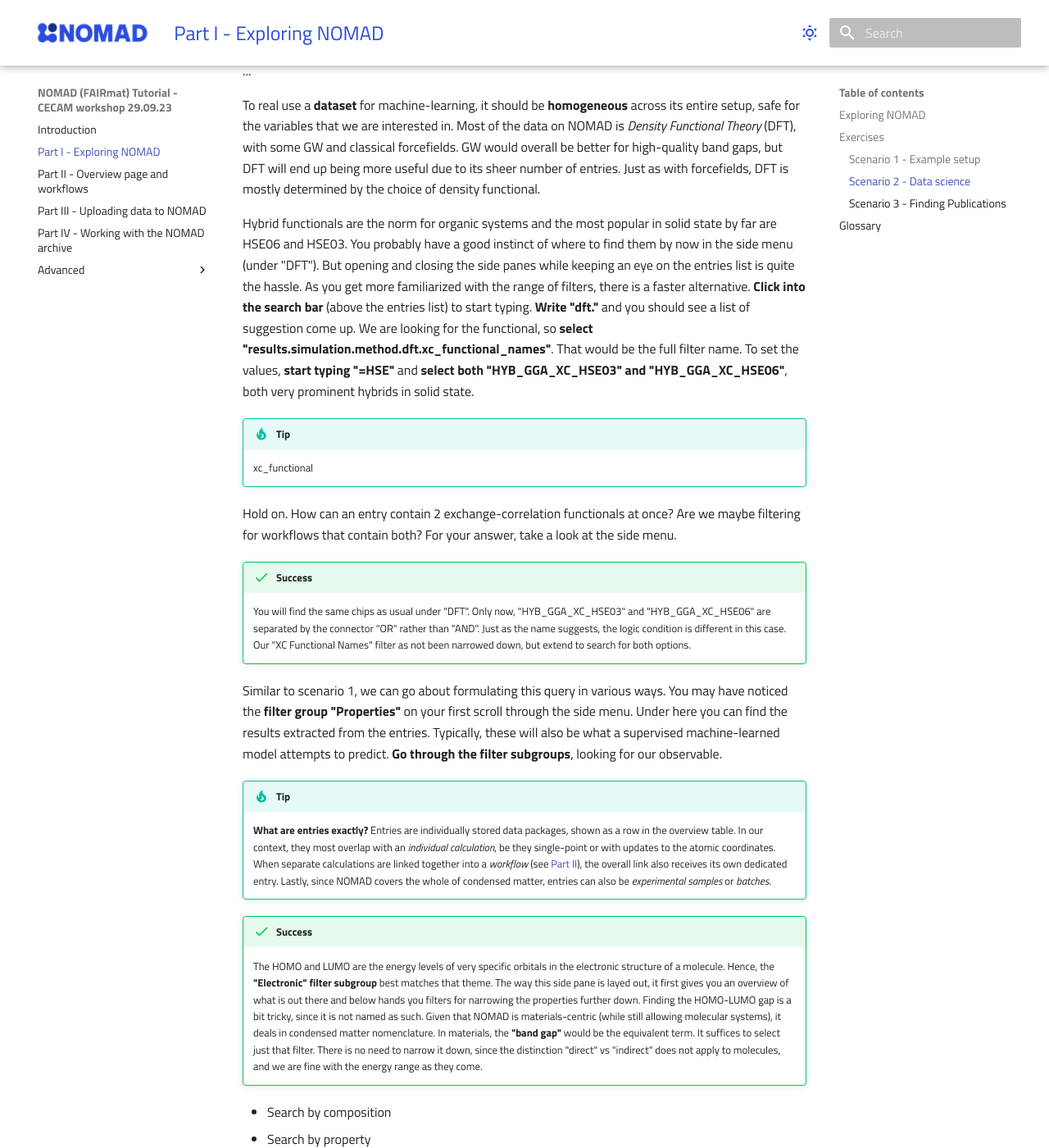
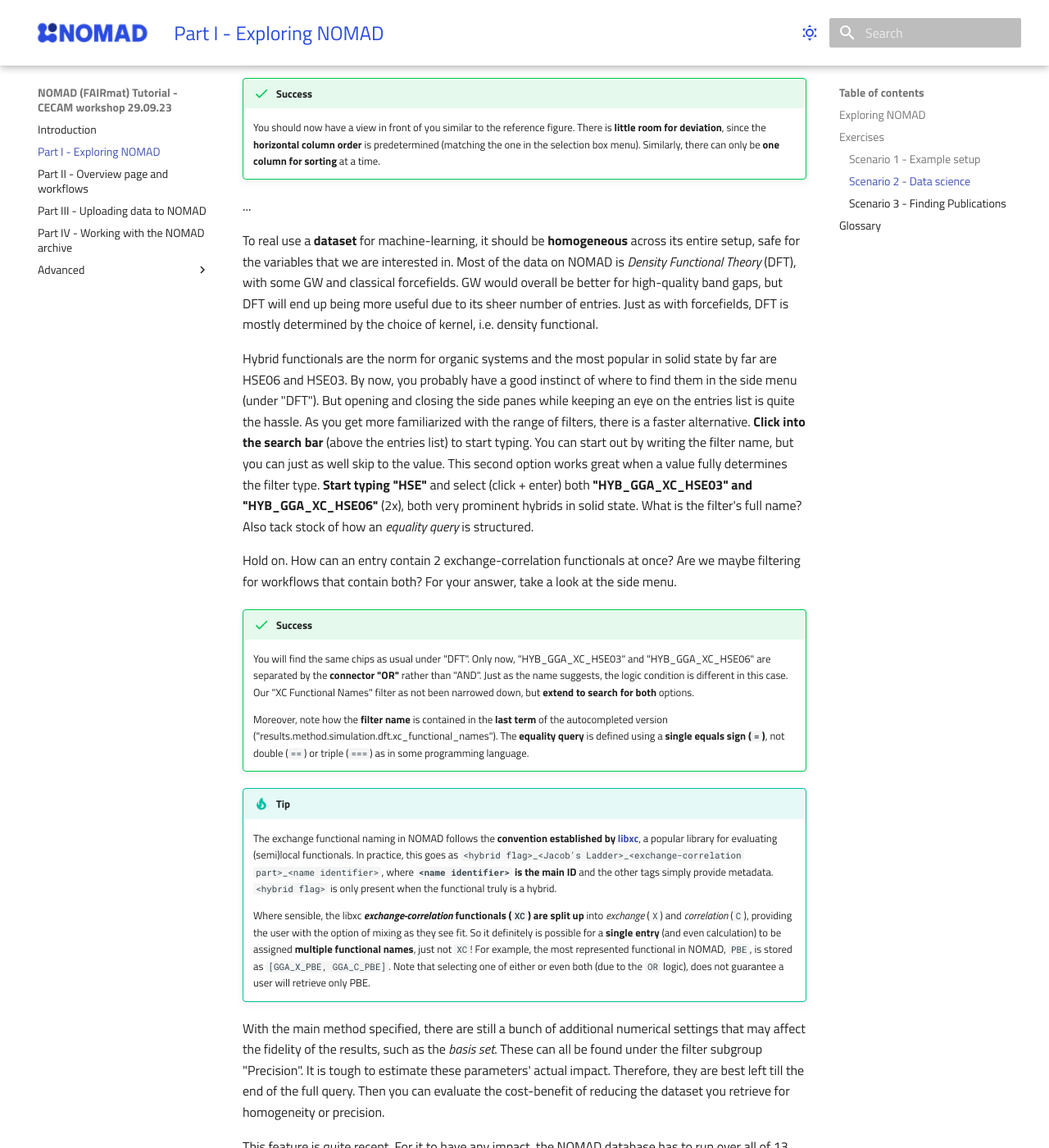
Before and after one commit to FAIRmat-NFDI/AreaC-Tutorial-CECAM-2023, an MkDocs documentation site: the page built from docs/part1.md, in a window 1280 px wide and 1400 px high, scrolled down 5576 px. Shown: the whole window at 82% size. Built offline with MkDocs 1.6.1 and Material for MkDocs 9.7.7, drawn with Linux system fonts in a browser that asks for light colours; some of the changed text lies outside the part shown.

Commit message:
Extend scenario 2 (nearly complete)

```diff
--- a/docs/part1.md
+++ b/docs/part1.md
@@ -160,7 +160,7 @@ Just with these settings, the entries list is so short, that we could **check th
     Maybe, if you find enough high-quality data, you can even train a machine-learned model.
     Specifically, you are interested in predicting the band gap [^1].**
 
-    [^1]: The band gap is the solid state counterpart of the HOMO-LUMO energy gap.
+    [^1]: The band gap is the solid state counterpart of the HOMO-LUMO energy gap. Given that NOMAD is materials-centric (while still allowing molecular systems), it deals in condensed matter nomenclature. <!-- @Joseph: I could change the terminology here to "Band gap / HOMO - LUMO". That would make it more accessible to other communities as well. -->
 
     In this exercise, you will learn how to:
 
@@ -195,6 +195,13 @@ The direction of this arrow decides the ordering: ascending / alphabetical (up)
 The default ordering will be up.
 By clicking the same column header again, you can toggle it.
 
+!!! tip
+    **What are entries exactly?**
+    Entries are individually stored data packages, shown as a row in the overview table.
+    In our context, they most overlap with an _individual calculation_, be they single-point or with updates to the atomic coordinates.
+    When separate calculations are linked together into a _workflow_ (see [Part II](part2.md)), the overall link also receives its own dedicated entry.
+    Lastly, since NOMAD covers the whole of condensed matter, entries can also be _experimental samples_ or _batches_.
+
 !!! success
     You should now have a view in front of you similar to the reference figure.
     There is **little room for deviation**, since the **horizontal column order** is predetermined (matching the one in the selection box menu).
@@ -205,20 +212,18 @@ By clicking the same column header again, you can toggle it.
 To real use a **dataset** for machine-learning, it should be **homogeneous** across its entire setup, safe for the variables that we are interested in.
 Most of the data on NOMAD is _Density Functional Theory_ (DFT), with some GW and classical forcefields.
 GW would overall be better for high-quality band gaps, but DFT will end up being more useful due to its sheer number of entries.
-Just as with forcefields, DFT is mostly determined by the choice of density functional.
+Just as with forcefields, DFT is mostly determined by the choice of kernel, i.e. density functional.
 
 Hybrid functionals are the norm for organic systems and the most popular in solid state by far are HSE06 and HSE03.
-You probably have a good instinct of where to find them by now in the side menu (under "DFT").
+By now, you probably have a good instinct of where to find them in the side menu (under "DFT").
 But opening and closing the side panes while keeping an eye on the entries list is quite the hassle.
 As you get more familiarized with the range of filters, there is a faster alternative.
 **Click into the search bar** (above the entries list) to start typing.
-**Write "dft."** and you should see a list of suggestion come up.
-We are looking for the functional, so **select "results.simulation.method.dft.xc_functional_names"**.
-That would be the full filter name.
-To set the values, **start typing "=HSE"** and **select both "HYB_GGA_XC_HSE03" and "HYB_GGA_XC_HSE06"**, both very prominent hybrids in solid state.
-
-!!! tip
-    xc_functional
+You can start out by writing the filter name, but you can just as well skip to the value.
+This second option works great when a value fully determines the filter type.
+**Start typing "HSE"** and select (click + enter) both **"HYB_GGA_XC_HSE03" and "HYB_GGA_XC_HSE06"** (2x), both very prominent hybrids in solid state.
+What is the filter's full name?
+Also tack stock of how an _equality query_ is structured.
 
 Hold on.
 How can an entry contain 2 exchange-correlation functionals at once?
@@ -227,39 +232,77 @@ For your answer, take a look at the side menu.
 
 !!! success
     You will find the same chips as usual under "DFT".
-    Only now, "HYB_GGA_XC_HSE03" and "HYB_GGA_XC_HSE06" are separated by the connector "OR" rather than "AND".
+    Only now, "HYB_GGA_XC_HSE03" and "HYB_GGA_XC_HSE06" are separated by the **connector "OR"** rather than "AND".
     Just as the name suggests, the logic condition is different in this case.
-    Our "XC Functional Names" filter as not been narrowed down, but extend to search for both options.
+    Our "XC Functional Names" filter as not been narrowed down, but **extend to search for both** options.
 
-Similar to scenario 1, we can go about formulating this query in various ways. <!-- Since the observable of our model is the most specifically formulated, we start by filtering for all entries that have a **HOMO-LUMO gap**. -->
-You may have noticed the **filter group "Properties"** on your first scroll through the side menu.
-Under here you can find the results extracted from the entries.
-Typically, these will also be what a supervised machine-learned model attempts to predict.
-**Go through the filter subgroups**, looking for our observable.
+    Moreover, note how the **filter name** is contained in the **last term** of the autocompleted version ("results.method.simulation.dft.xc_functional_names").
+    The **equality query** is defined using a **single equals sign (`=`)**, not double (`==`) or triple (`===`) as in some programming language.
 
 !!! tip
-    **What are entries exactly?**
-    Entries are individually stored data packages, shown as a row in the overview table.
-    In our context, they most overlap with an _individual calculation_, be they single-point or with updates to the atomic coordinates.
-    When separate calculations are linked together into a _workflow_ (see [Part II](part2.md)), the overall link also receives its own dedicated entry.
-    Lastly, since NOMAD covers the whole of condensed matter, entries can also be _experimental samples_ or _batches_.
+    The exchange functional naming in NOMAD follows the **convention established by [libxc](https://github.com/ElectronicStructureLibrary/libxc)**, a popular library for evaluating (semi)local functionals.
+    In practice, this goes as `<hybrid flag>_<Jacob's Ladder>_<exchange-correlation part>_<name identifier>`, where **`<name identifier>` is the main ID** and the other tags simply provide metadata.
+    `<hybrid flag>` is only present when the functional truly is a hybrid.
+
+    Where sensible, the libxc **_exchange-correlation_ functionals (`XC`) are split up** into _exchange_ (`X`) and _correlation_ (`C`), providing the user with the option of mixing as they see fit.
+    So it definitely is possible for a **single entry** (and even calculation) to be assigned **multiple functional names**, just not `XC`!
+    For example, the most represented functional in NOMAD, `PBE`, is stored as `[GGA_X_PBE, GGA_C_PBE]`.
+    Note that selecting one of either or even both (due to the `OR` logic), does not guarantee a user will retrieve only PBE.
+
+With the main method specified, there are still a bunch of additional numerical settings that may affect the fidelity of the results, such as the _basis set_.
+These can all be found under the filter subgroup "Precision".
+It is tough to estimate these parameters' actual impact.
+Therefore, they are best left till the end of the full query.
+Then you can evaluate the cost-benefit of reducing the dataset you retrieve for homogeneity or precision.
+
+This feature is quite recent.
+For it to have any impact, the NOMAD database has to run over all of 13 million entries and reprocess them.
+In other words, new features will always lag behind in old data.
+Please bear this in mind.
+Since there are too few examples at the moment, we will skip this set of filters.
+If you are interested, though, feel free to check out the FAIRmat [Tutorial 10](https://www.fairmat-nfdi.eu/events/fairmat-tutorial-10/tutorial-10-home) for a full rundown.
+
+Lastly, we only want data that contains the relevant observable, the band gap.
+The search bar currently does not support _presence queries_, so we fall back onto the side menu.
+Observables that come out of a calculation, workflow, etc. are called _"Properties"_.
+You may have noticed this filter group on your first scroll through.
+There are several categories of properties.
+Which do you think?
+Could the search bar be of use in finding the right category?
+
+!!! tip
+    Terms in the search bar never contain spaces (` `), but use underscores (`_`) instead .
 
 !!! success
-    The HOMO and LUMO are the energy levels of very specific orbitals in the electronic structure of a molecule.
+    The band gap describes the electronic structure around the Fermi energy.
     Hence, the **"Electronic" filter subgroup** best matches that theme.
-    The way this side pane is layed out, it first gives you an overview of what is out there and below hands you filters for narrowing the properties further down.
-    Finding the HOMO-LUMO gap is a bit tricky, since it is not named as such.
-    Given that NOMAD is materials-centric (while still allowing molecular systems), it deals in condensed matter nomenclature. <!-- @Joseph: I could change the terminology here to "Band gap / HOMO - LUMO". That would mke it more accessible to other communities as well. -->
-    In materials, the **"band gap"** would be the equivalent term.
-    It suffices to select just that filter.
-    There is no need to narrow it down, since the distinction "direct" vs "indirect" does not apply to molecules, and we are fine with the energy range as they come.
+    The search bar can even tell you the full classification, as it autocompletes "band_gap" to "results.properties.electronic.band_structure_electronic.band_gap.type/value".
+    Note the sequence "properties.electronic".
 
+The way this side pane is layed out, it first gives you an _overview_ of what is out there and below hands you _filters for narrowing_ the properties further down.
+When filtering by presence, the overview suffices.
+How would you finish the query?
 
+!!! success
+    The number of entries with an extracted band gap is too low (just 11 entries).
+    This is far too little for machine-learning, let alone any statistical analysis.
+    Instead, we can go with **"Density of states"** (DOS) [^2], matching 6.5200 entries.
+    There is no need to narrow it down, we accept both data from spin-polarized and spin-restricted calculations.
 
-- Search by composition
-- Search by property
-- Search by method / functional
-(- Fine-tune search)
+    You can download the DOS, but will still have to extract the band gap yourself.
+    This is mostly a scripting question, since almost all DOS will contain the necessary information.
+    NOMAD's past extraction of the band gap was quite limited.
+    This has been mended and is being applied over the whole database.
+
+With that we have our final query, for now.
+The best strategy would be to at this point download the data you need and start applying some statistical analysis first.
+You might come across some new ideas how to further hone your query and filter out all irrelevant noise.
+
+So, **click the checkbox next to the column headers** in the entries list to select all entries.
+The 3 vertical slots now change to a **download symbol**, given you the option between the original (raw) format or the **NOMAD format** (processed).
+To save your query for future use, **click on the _code symbol_** (`< >`) to the right of "FILTERS" in the **side menu**.
+The specifications are found in the **"Request" section**.
+You can **copy them** over to a local file using the _clipboard symbol_.
 
 ### Scenario 3 - Finding Publications
 
```
